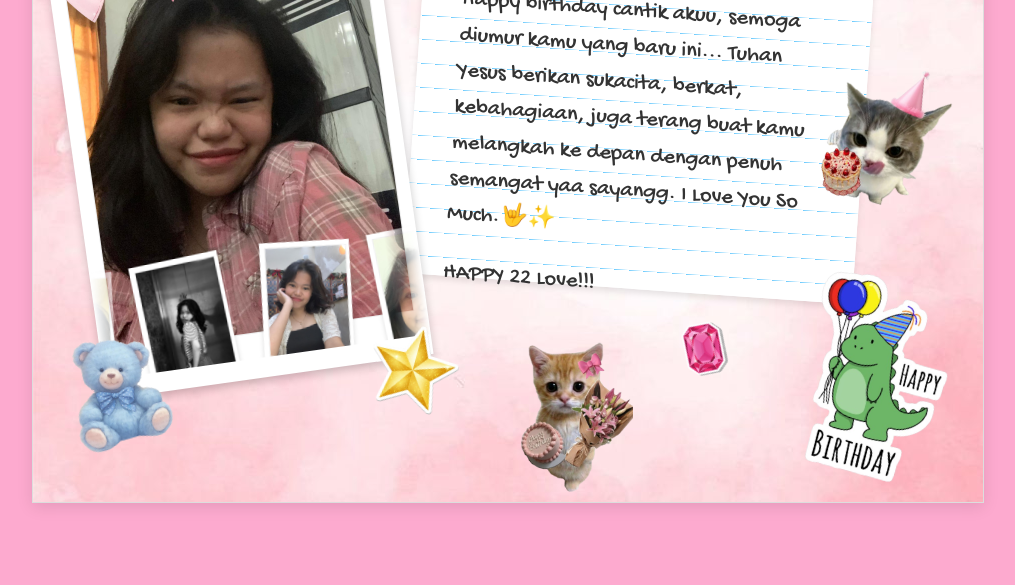
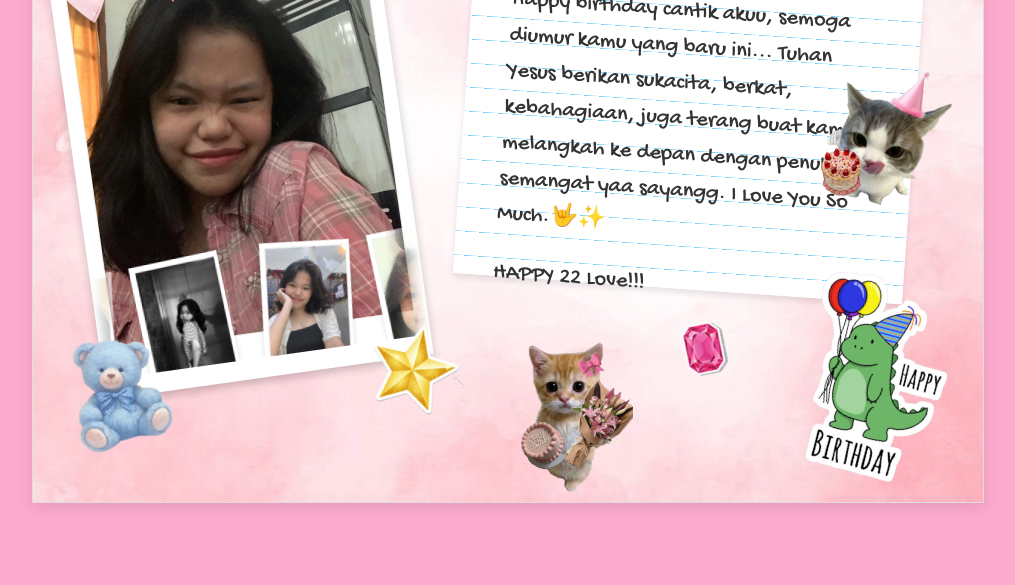
Before and after one commit to YosafatHarazaki/hihiy, a plain HTML site: page kartu.html in a window 1280 px wide. Shown: the part 231-816 px from the top of the page, without its empty margins (132-1147 px from the left). Drawn offline with Linux system fonts and the light colour scheme.

Commit message:
style.css

```diff
--- a/style.css
+++ b/style.css
@@ -70,7 +70,7 @@ body {
     top: 70px;
     /* Geser ke kanan agar tidak tertutup foto */
     right: 50px; /* Tetap di sini atau geser ke kanan jika perlu, misal: right: 20px; */
-    left: 550px; /* <-- Atur posisi kiri agar tidak menutupi foto. Sesuaikan nilai ini */
+    left: 600px; /* <-- Atur posisi kiri agar tidak menutupi foto. Sesuaikan nilai ini */
     width: 450px; /* Bisa diperbesar jika pesan terlalu panjang */
     height: 450px; /* Bisa diperbesar jika pesan terlalu panjang */
     background-color: #fff;
@@ -398,4 +398,5 @@ body {
         right: 15px;
         z-index: 100;
     }
+
 }
```
